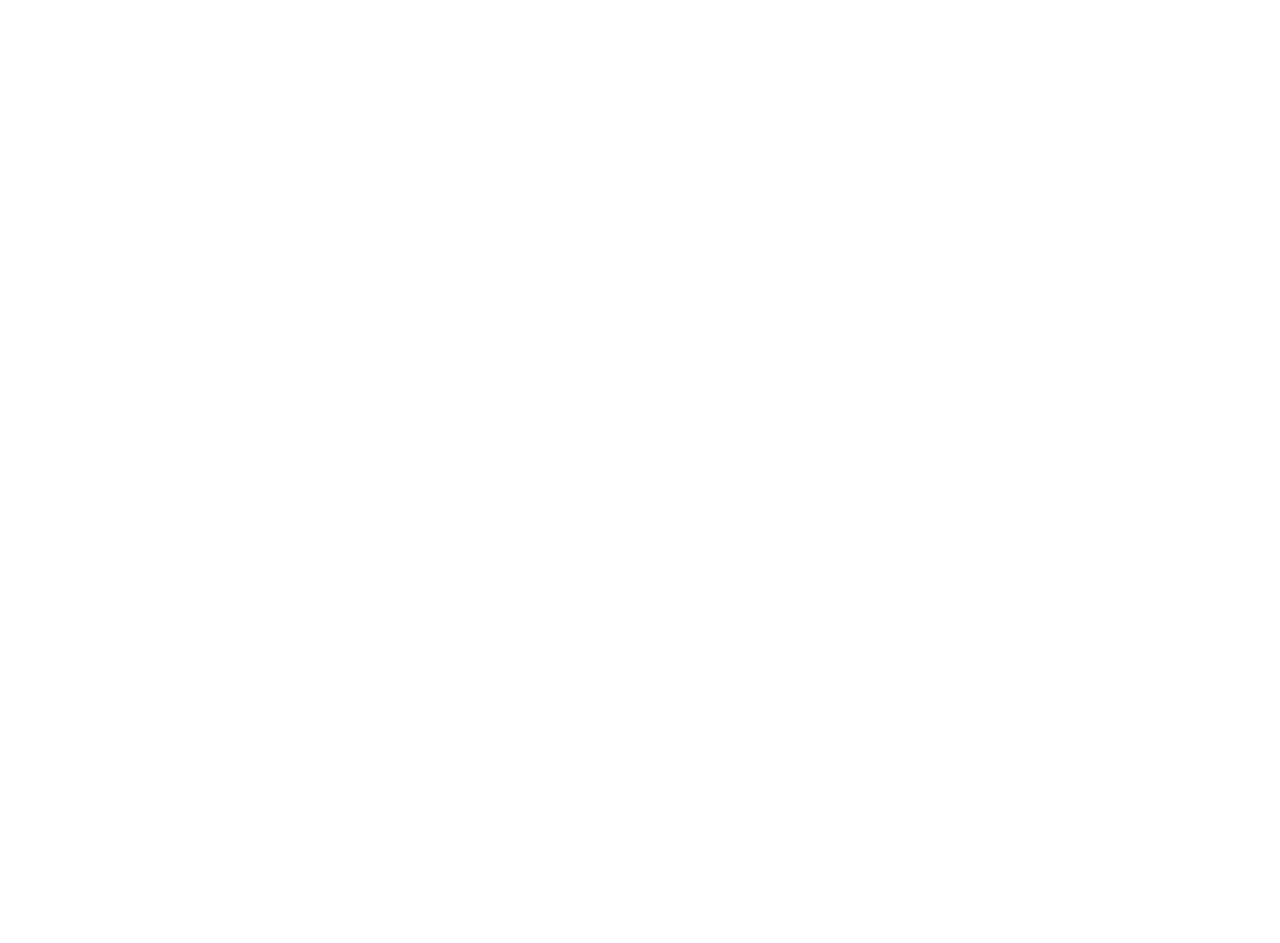
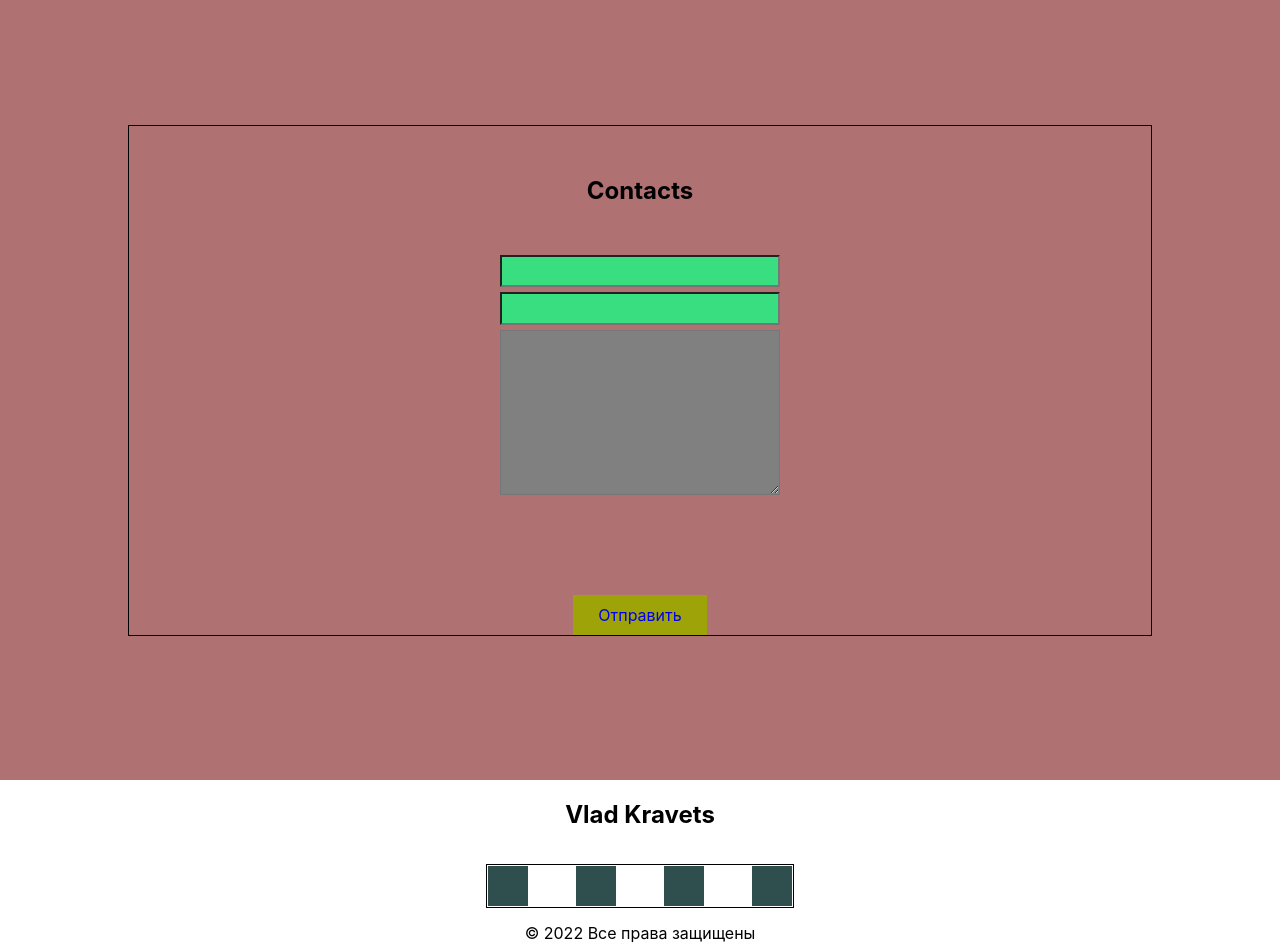
Before and after one commit to VladKravets/CV, a React (Create React App) app: page / in a window 1280 px wide. Shown: the part 2900-3843 px from the top of the page. Before the commit the page ends 2880 px from the top, so only its background shows below. Built offline with nearby package versions, Linux system fonts and the light colour scheme.

Commit message:
add new Component

```diff
--- a/src/App.js
+++ b/src/App.js
@@ -4,6 +4,8 @@
 import {Skills} from "./Skills/Skills";
 import {Projects} from "./Projects/Projects";
 import {Work} from "./Work/Work";
+import {Contacts} from "./Contacts/Contacts";
+import {Footer} from "./Footer/Footer";
 
 function App() {
     return (
@@ -13,6 +15,8 @@
             <Skills/>
             <Projects/>
             <Work/>
+            <Contacts/>
+            <Footer/>
         </div>
     );
 }
--- a/src/Contacts/Contacts.js
+++ b/src/Contacts/Contacts.js
@@ -5,7 +5,7 @@
     return (
         <div className={style.contactsBlock}>
             <div className={style.container}>
-                <h1 className={style.title}>Contacts</h1>
+                <h2 className={style.title}>Contacts</h2>
                     <form action="#" className={style.contactsForm}>
                         <input type="text"/>
                         <input type="text"/>
--- /dev/null
+++ b/src/Footer/Footer.js
@@ -0,0 +1,20 @@
+import React from 'react';
+import style from './Footer.module.css'
+
+
+export const Footer = () => {
+    return (
+
+        <div className={style.container}>
+            <span className={style.title}><h2>Vlad Kravets</h2></span>
+            <div className={style.footer}>
+                <div className={style.footerItem}></div>
+                <div className={style.footerItem}></div>
+                <div className={style.footerItem}></div>
+                <div className={style.footerItem}></div>
+            </div>
+            <span className={style.text}>© 2022 Все права защищены</span>
+        </div>
+    )
+        ;
+};
--- /dev/null
+++ b/src/Footer/Footer.module.css
@@ -0,0 +1,30 @@
+.footer{
+    display: flex;
+    flex-wrap: wrap;
+    justify-content: space-between;
+    border: 1px solid;
+    width: 30%;
+    margin: 0 auto;
+}
+.title{
+    margin-bottom: 15px;
+}
+.text{
+    margin-top: 15px;
+}
+.container{
+    text-align: center;
+    height: 100%;
+    width: 80%;
+    margin: 0 auto;
+    display: flex;
+    align-items: center;
+    flex-direction: column;
+    flex-wrap: wrap;
+}
+.footerItem{
+    width: 40px;
+    height: 40px;
+    margin: 1px;
+    background-color: darkslategray;
+}
```
